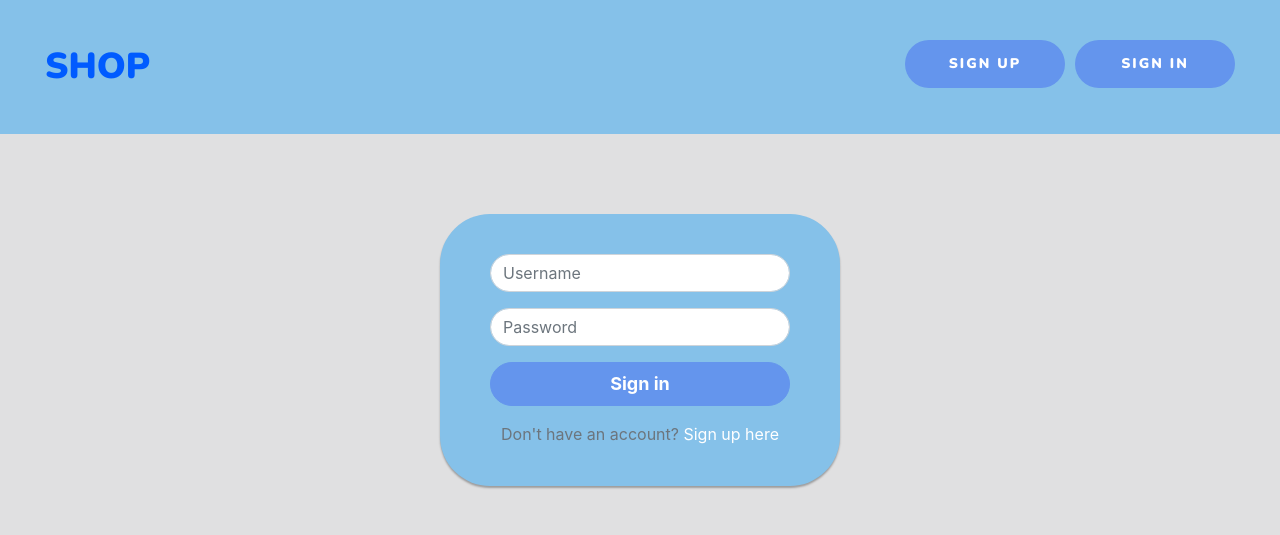
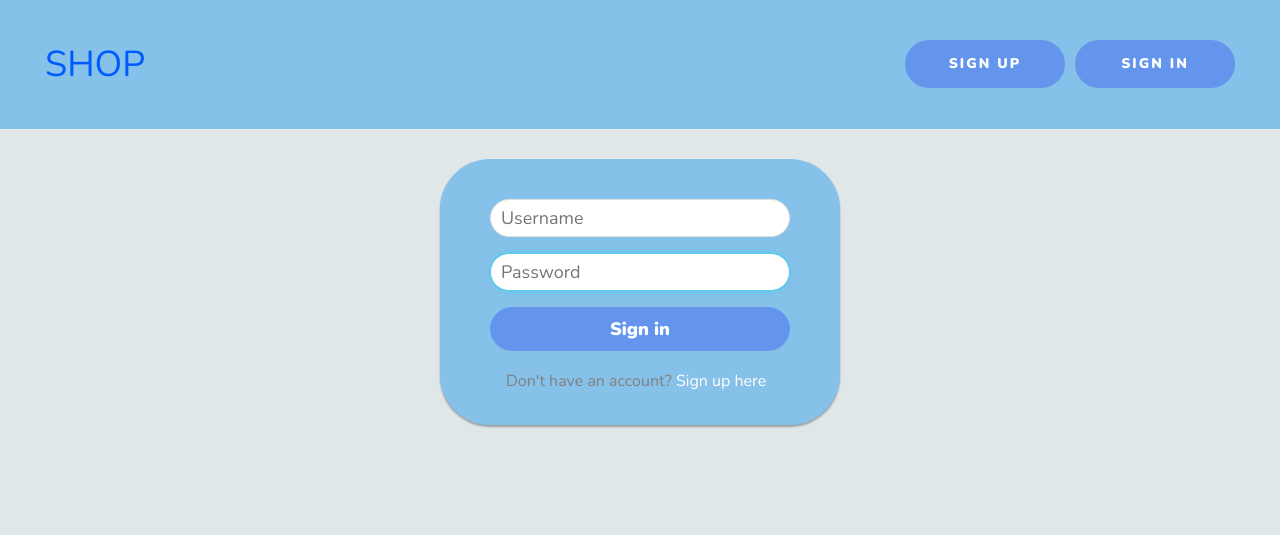
Before and after one commit to DerFacn/course, a Django app: page /accounts/login/ in a window 1280 px wide. Shown: the top 535 px of the page. Run offline with Django 4.2, Linux system fonts and the light colour scheme; some libraries are stand-ins or nearby versions.

Commit message:
Login style form fixed Before this i use very bad variation of login form with bootstrap Now i was rewrite this all so its better now. Maybe soon start being a frontender

```diff
--- a/application/main/settings.py
+++ b/application/main/settings.py
@@ -26,7 +26,7 @@ SECRET_KEY = "aaa"
 # SECURITY WARNING: don't run with debug turned on in production!
 DEBUG = True
 
-ALLOWED_HOSTS = []
+ALLOWED_HOSTS = ["192.168.2.154", "127.0.0.1"]
 
 
 # Application definition
--- a/application/static/style/login_style.css
+++ b/application/static/style/login_style.css
@@ -1,55 +1,92 @@
+*,
+*::before,
+*::after {
+  box-sizing: border-box;
+}
+
 body {
-	background: #e0e0e1;
-}
-.form-control {
-	font-size: 16px;
+	background: #dfe7e9;
 
 }
-.form-control:focus {
-	border-color: #fff;
-}
-.form-control, .btn {
-	border-radius: 50px;
-	outline: none !important;
-}
-.login-form {
 
-	width: 400px;
-	margin: 0 auto;
-	padding: 30px 0;
-}
-.login-form form {
-	border-radius: 50px;
-	margin-bottom: 20px;
-	background: #85c1e9;
-	box-shadow: 0px 2px 2px rgba(0, 0, 0, 0.3);
-	padding: 40px 50px;
-	margin-top: 50px;
-}
-.login-form .btn {
-	font-size: 18px;
-	line-height: 26px;
-	font-weight: bold;
-	text-align: center;
+* {
+	font-family: 'Nunito', sans-serif;
 }
 
-.login-form .btn {
-	font-size: 18px;
-	line-height: 26px;
-	font-weight: bold;
-	text-align: center;
+.form-control {
+	margin-top: 30px;
+	margin-bottom: 30px;
+	margin-left: auto;
+	margin-right: auto;
+	padding-top: 40px;
+	padding-bottom: 40px;
+	padding-left: 50px;
+	padding-right: 50px;
+	font-family: 'Nunito', sans-serif;
+	border-radius: 50px;
+	background: #85c1e9;
+	width: 400px;
+	height: 266px;
+	box-shadow: 0px 2px 2px rgba(0, 0, 0, 0.3);
 }
 
-.btn-color {
+input[type="password"],
+input[type=text]{
+	font-size: 18px;
+	margin-bottom: 16px;
+    -webkit-border-radius: 20px;
+    -moz-border-radius: 20px;
+    border-radius: 20px;
+    border: 0.8px solid #e0e0e1;
+    width: 300px;
+    height: 38px;
+    padding-left: 10px;
+}
+
+input[type="password"],
+input[type="text"]:focus {
+	color: black;
+	box-shadow: 0 0 5px rgba(81, 203, 238, 1);
+	border: 1px solid rgba(81, 203, 238, 1);
+}
+
+.btn {
+	font-size: 18px;
+	border-radius: 22px;
 	border-color: #6495ed;
 	background-color: #6495ed;
+	border: 0.8px solid #6495ed;
+	width: 300px;
+    height: 44px;
+	font-weight: bolder;
+	color: white;
+	margin-bottom: 16px;
 }
 
-.btn-color:hover {
+.btn:hover {
 	border-color: #ccccff;
 	background-color: #ccccff;
 }
 
-.login-form a {
-	color: #fff;
+.btn:active {
+	border-color: blue;
+	background-color: blue;
 }
+
+.form-footer {
+	padding: 3px;
+	margin-left: 13px;
+}
+
+span {
+	color: grey;
+}
+
+.form-footer a {
+	color: white;
+	text-decoration: none;
+}
+
+.form-footer a:hover {
+	text-decoration: underline;
+}
--- a/application/templates/registration/login.html
+++ b/application/templates/registration/login.html
@@ -3,23 +3,15 @@
 {% block header %}{% endblock %}
 {% load static %}
 {% block content %}
-<link rel="stylesheet" href="https://stackpath.bootstrapcdn.com/bootstrap/4.5.0/css/bootstrap.min.css">
+<link rel="stylesheet" href="https://fonts.googleapis.com/css?family=Nunito">
 <link rel="stylesheet" href="{% static 'style/login_style.css' %}">
 
-<div class="login-form">
-    <form method="post">
-        {% csrf_token %}
-        <div class="form-group">
-        	<input type="text" name="username" autocapitalize="none" autocomplete="username" maxlength="150" class="form-control input-lg" placeholder="Username" required="required" id="id_username">
-        </div>
-		<div class="form-group">
-            <input type="password" name="password" autocomplete="current-password" class="form-control input-lg"  placeholder="Password" required="required" id="id_password">
-        </div>
-        <div class="form-group">
-            <button type="submit" class="btn btn-success btn-color btn-lg btn-block login-btn">Sign in</button>
-        </div>
-        <div class="text-center"><span class="text-muted">Don't have an account?</span> <a href="#">Sign up here</a></div>
-    </form>
+<form method="post" class="form-control">
+    {% csrf_token %}
+    <input type="text" name="username" autocapitalize="none" autocomplete="username" maxlength="150" placeholder="Username" required="required" id="id_username">
+    <input type="password" name="password" autocomplete="current-password" placeholder="Password" required="required" id="id_password"><br>
+    <button type="submit" class="btn">Sign in</button>
+    <div class="form-footer"><span>Don't have an account?</span>  <a href="#">Sign up here</a></div>
+</form>
 
-</div>
 {% endblock %}
```
Also changed, not shown: application/db.sqlite3.
